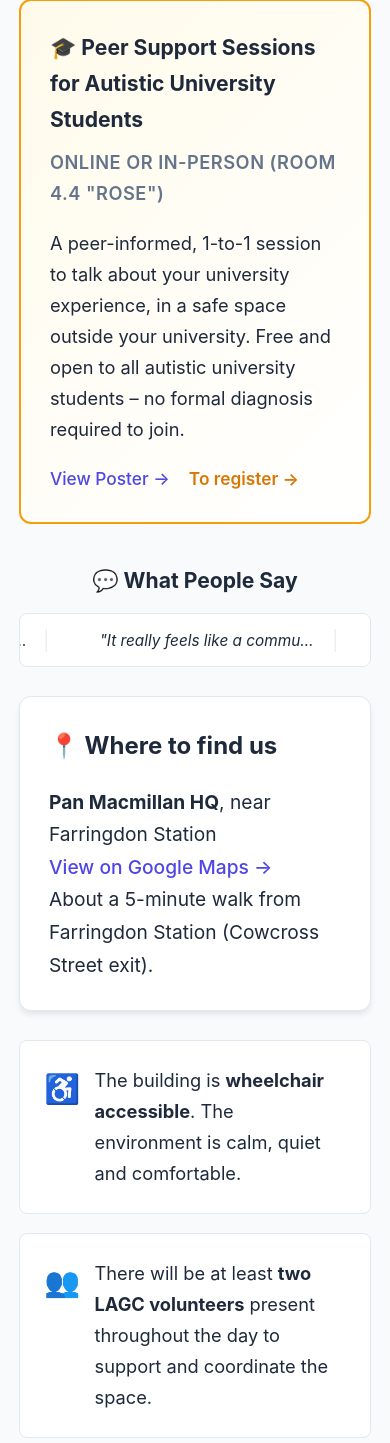
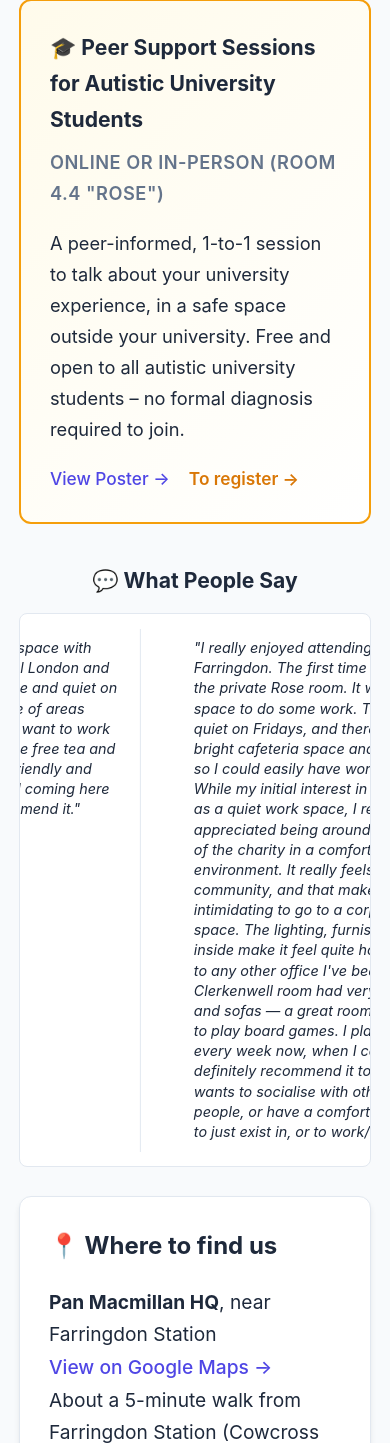
Before and after one commit to marcjtheodore1-sketch/lagc-room-bookings, a Flask app: page / in a window 390 px wide. Shown: the part 3241-4684 px from the top of the page. Run offline with Flask 3, Linux system fonts and the light colour scheme.

Commit message:
Show full testimonials in scrolling marquee
- Full quotes displayed (no ellipsis truncation)
- Wider cards (500px) to accommodate full text
- Slower scroll speed (45s) for better readability
- Text wraps naturally within cards

```diff
--- a/static/css/style.css
+++ b/static/css/style.css
@@ -1470,7 +1470,7 @@ h2 {
 .marquee-track {
     display: flex;
     gap: 2rem;
-    animation: marquee 30s linear infinite;
+    animation: marquee 45s linear infinite;
     width: max-content;
 }
 
@@ -1489,8 +1489,9 @@ h2 {
 
 .testimonial-slide {
     flex: 0 0 auto;
-    max-width: 400px;
-    padding: 0 1rem;
+    width: 500px;
+    max-width: 85vw;
+    padding: 0.75rem 1.5rem;
     border-right: 1px solid var(--border);
 }
 
@@ -1501,36 +1502,35 @@ h2 {
 .testimonial-slide p {
     color: var(--text);
     font-style: italic;
-    font-size: 0.9rem;
+    font-size: 0.85rem;
     line-height: 1.5;
     margin: 0;
-    white-space: nowrap;
-    overflow: hidden;
-    text-overflow: ellipsis;
 }
 
 /* Responsive adjustments */
 @media (max-width: 768px) {
     .testimonial-slide {
-        max-width: 300px;
+        width: 400px;
+        padding: 0.5rem 1rem;
     }
 
     .testimonial-slide p {
-        font-size: 0.85rem;
+        font-size: 0.8rem;
     }
 
     .marquee-track {
-        animation-duration: 25s;
+        animation-duration: 35s;
     }
 }
 
 @media (max-width: 480px) {
     .testimonial-slide {
-        max-width: 250px;
-        padding: 0 0.75rem;
+        width: 320px;
+        padding: 0.5rem 0.75rem;
     }
 
     .testimonial-slide p {
-        font-size: 0.8rem;
-    }
-}
+        font-size: 0.75rem;
+        line-height: 1.4;
+    }
+}
--- a/templates/landing.html
+++ b/templates/landing.html
@@ -79,23 +79,23 @@
             <div class="testimonials-marquee">
                 <div class="marquee-track">
                     <div class="testimonial-slide">
-                        <p>"A welcoming and relaxed space with beautiful views... the hosts are friendly and approachable."</p>
+                        <p>"A welcoming and relaxed space with beautiful views over central London and St Paul's Cathedral. It's nice and quiet on Fridays, with a good choice of areas depending on whether you want to work alone or socialise. I liked the free tea and coffee, and the hosts are friendly and approachable. I've enjoyed coming here and would definitely recommend it."</p>
                     </div>
                     <div class="testimonial-slide">
-                        <p>"It really feels like a community... I plan to attend every week now."</p>
+                        <p>"I really enjoyed attending Fridays @ Farringdon. The first time I came, I booked the private Rose room. It was a great quiet space to do some work. The office is very quiet on Fridays, and there is a large and bright cafeteria space and comfy booths, so I could easily have worked there too. While my initial interest in the space was as a quiet work space, I really appreciated being around other members of the charity in a comfortable, friendly environment. It really feels like a community, and that makes it feel less intimidating to go to a corporate office space. The lighting, furnishing and plants inside make it feel quite homely compared to any other office I've been in, and the Clerkenwell room had very comfy chairs and sofas — a great room for a break, or to play board games. I plan to attend every week now, when I can. I would definitely recommend it to anyone who wants to socialise with other autistic people, or have a comfortable quiet space to just exist in, or to work/study!"</p>
                     </div>
                     <div class="testimonial-slide">
-                        <p>"It's an amazing initiative... Thank you to Pan Macmillan and LAG for making it possible."</p>
+                        <p>"I love the fact that we have this space. Having used it once already and with two bookings coming up, I'm really excited to continue using it as a work environment where I know there are fellow autistic people around. It's great to have the opportunity to socialise during breaks and potentially collaborate as well—the possibilities feel really open and I'm looking forward to seeing how it develops. I think it's an amazing initiative and I'm so glad it's being put to such good use. Thank you to Pan Macmillan and LAG for making it possible."</p>
                     </div>
                     <!-- Duplicate for seamless loop -->
                     <div class="testimonial-slide">
-                        <p>"A welcoming and relaxed space with beautiful views... the hosts are friendly and approachable."</p>
+                        <p>"A welcoming and relaxed space with beautiful views over central London and St Paul's Cathedral. It's nice and quiet on Fridays, with a good choice of areas depending on whether you want to work alone or socialise. I liked the free tea and coffee, and the hosts are friendly and approachable. I've enjoyed coming here and would definitely recommend it."</p>
                     </div>
                     <div class="testimonial-slide">
-                        <p>"It really feels like a community... I plan to attend every week now."</p>
+                        <p>"I really enjoyed attending Fridays @ Farringdon. The first time I came, I booked the private Rose room. It was a great quiet space to do some work. The office is very quiet on Fridays, and there is a large and bright cafeteria space and comfy booths, so I could easily have worked there too. While my initial interest in the space was as a quiet work space, I really appreciated being around other members of the charity in a comfortable, friendly environment. It really feels like a community, and that makes it feel less intimidating to go to a corporate office space. The lighting, furnishing and plants inside make it feel quite homely compared to any other office I've been in, and the Clerkenwell room had very comfy chairs and sofas — a great room for a break, or to play board games. I plan to attend every week now, when I can. I would definitely recommend it to anyone who wants to socialise with other autistic people, or have a comfortable quiet space to just exist in, or to work/study!"</p>
                     </div>
                     <div class="testimonial-slide">
-                        <p>"It's an amazing initiative... Thank you to Pan Macmillan and LAG for making it possible."</p>
+                        <p>"I love the fact that we have this space. Having used it once already and with two bookings coming up, I'm really excited to continue using it as a work environment where I know there are fellow autistic people around. It's great to have the opportunity to socialise during breaks and potentially collaborate as well—the possibilities feel really open and I'm looking forward to seeing how it develops. I think it's an amazing initiative and I'm so glad it's being put to such good use. Thank you to Pan Macmillan and LAG for making it possible."</p>
                     </div>
                 </div>
             </div>
```
